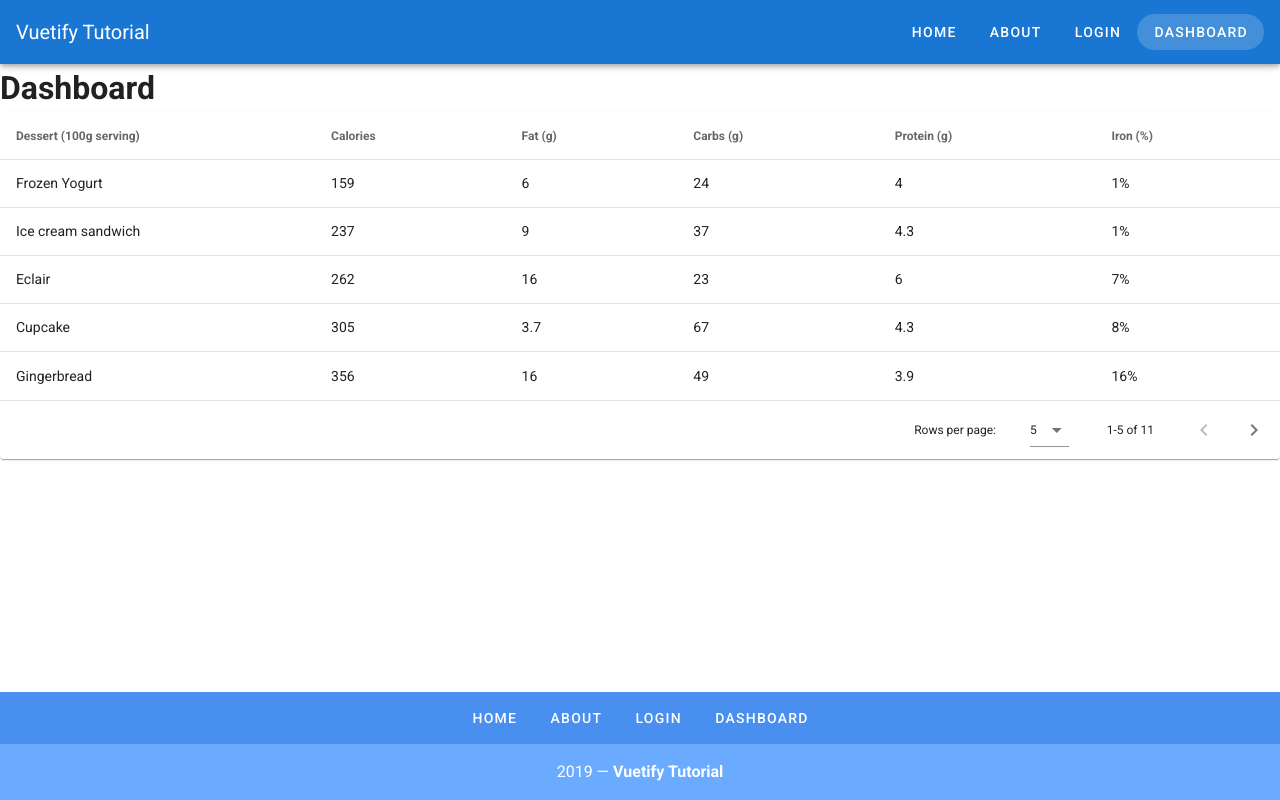
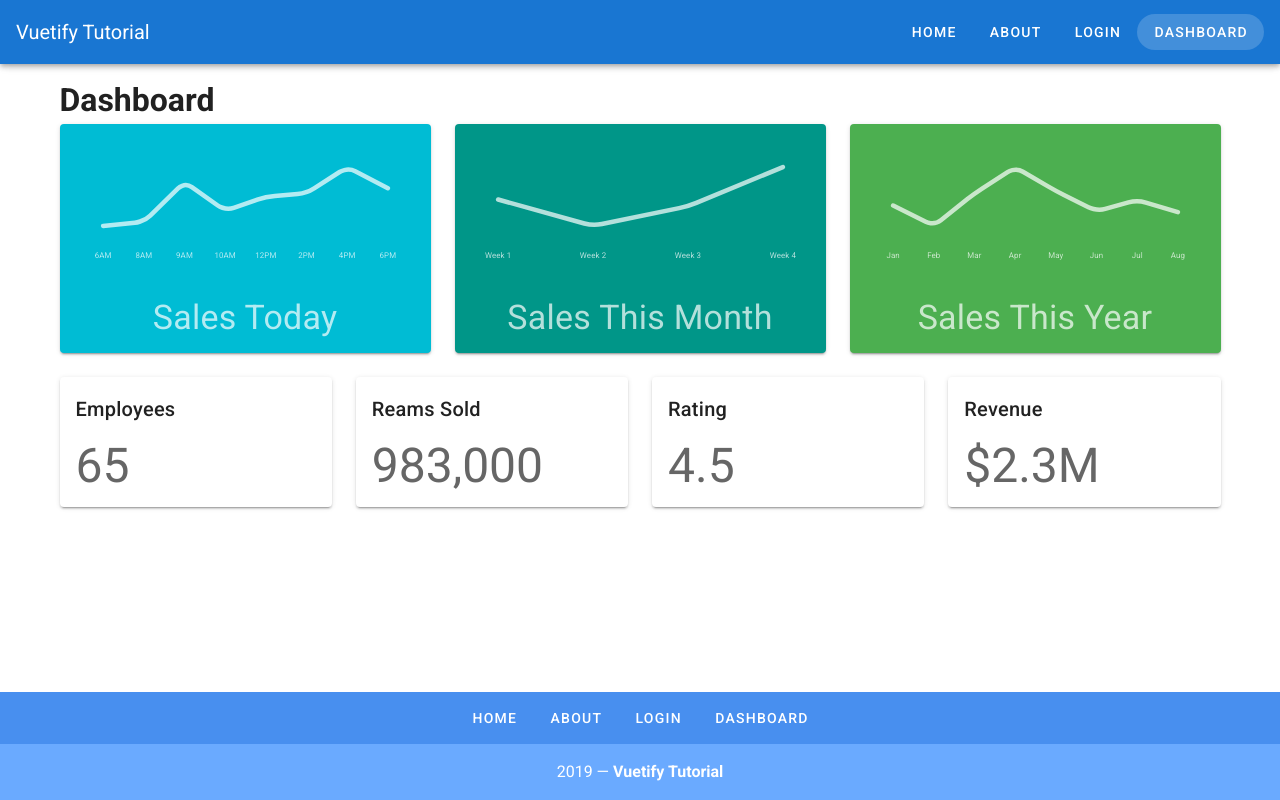
Before and after one commit to judeamiller/vuetify_tutorial, a Vue app: page /dashboard in a window 1280 px wide. Built offline with nearby package versions, Linux system fonts and the light colour scheme.

Commit message:
clear old template. import new data and components

```diff
--- a/src/views/Dashboard.vue
+++ b/src/views/Dashboard.vue
@@ -1,138 +1,51 @@
 <template>
-  <div>
+  <v-container>
     <h1>Dashboard</h1>
-    <v-data-table
-      :headers="headers"
-      :items="desserts"
-      :items-per-page="5"
-      class="elevation-1"
-      @click:row="selectRow"
-    ></v-data-table>
+    <v-row>
+      <v-col v-for="sale in sales" :key="sale.title">
+        <SalesGraph :sale="sale" />
+      </v-col>
+    </v-row>
+    <v-row>
+      <v-col v-for="(stat, i) in stats" :key="i">
+        <StatCard :stat="stat" />
+      </v-col>
+    </v-row>
     <v-snackbar v-model="snackbar">
       You have selected {{ currentItem }}
       <v-btn color="pink" text @click="snackbar = false">Close</v-btn>
     </v-snackbar>
-  </div>
+  </v-container>
 </template>
 
 <script>
+import EmployeesTable from "@/components/EmployeesTable";
+import EventTimeline from "@/components/Timeline";
+import SalesGraph from "@/components/SalesGraph";
+import StatCard from "@/components/Stats";
+
+// json imports
+import employeesData from "../assets/data/employees.json";
+import timelineData from "../assets/data/timeline.json";
+import salesData from "../assets/data/sales.json";
+import statisticsData from "../assets/data/stats.json";
+
 export default {
   name: "Dashboard",
+  components: { EmployeesTable, EventTimeline, SalesGraph, StatCard },
   data() {
     return {
+      // set json imports to data variables
+      sales: salesData,
+      timeline: timelineData,
+      employees: employeesData,
+      stats: statisticsData,
       currentItem: "",
-      snackbar: false,
-      headers: [
-        {
-          text: "Dessert (100g serving)",
-          align: "left",
-          sortable: false,
-          value: "name"
-        },
-        { text: "Calories", value: "calories" },
-        { text: "Fat (g)", value: "fat" },
-        { text: "Carbs (g)", value: "carbs" },
-        { text: "Protein (g)", value: "protein" },
-        { text: "Iron (%)", value: "iron" }
-      ],
-      desserts: [
-        {
-          name: "Frozen Yogurt",
-          calories: 159,
-          fat: 6.0,
-          carbs: 24,
-          protein: 4.0,
-          iron: "1%"
-        },
-        {
-          name: "Ice cream sandwich",
-          calories: 237,
-          fat: 9.0,
-          carbs: 37,
-          protein: 4.3,
-          iron: "1%"
-        },
-        {
-          name: "Eclair",
-          calories: 262,
-          fat: 16.0,
-          carbs: 23,
-          protein: 6.0,
-          iron: "7%"
-        },
-        {
-          name: "Cupcake",
-          calories: 305,
-          fat: 3.7,
-          carbs: 67,
-          protein: 4.3,
-          iron: "8%"
-        },
-        {
-          name: "Gingerbread",
-          calories: 356,
-          fat: 16.0,
-          carbs: 49,
-          protein: 3.9,
-          iron: "16%"
-        },
-        {
-          name: "Jelly bean",
-          calories: 375,
-          fat: 0.0,
-          carbs: 94,
-          protein: 0.0,
-          iron: "0%"
-        },
-        {
-          name: "Lollipop",
-          calories: 392,
-          fat: 0.2,
-          carbs: 98,
-          protein: 0,
-          iron: "2%"
-        },
-        {
-          name: "Honeycomb",
-          calories: 408,
-          fat: 3.2,
-          carbs: 87,
-          protein: 6.5,
-          iron: "45%"
-        },
-        {
-          name: "Donut",
-          calories: 452,
-          fat: 25.0,
-          carbs: 51,
-          protein: 4.9,
-          iron: "22%"
-        },
-        {
-          name: "KitKat",
-          calories: 518,
-          fat: 26.0,
-          carbs: 65,
-          protein: 7,
-          iron: "6%"
-        },
-        {
-          name: "Cheesecake",
-          calories: 1500,
-          fat: 36.0,
-          carbs: 65,
-          protein: 0,
-          iron: "2%"
-        }
-      ]
+
+      snackbar: false
     };
   },
-  methods: {
-    selectRow(event) {
-      this.snackbar = true;
-      this.currentItem = event.name;
-    }
-  }
+  methods: {}
 };
 </script>
 
```
